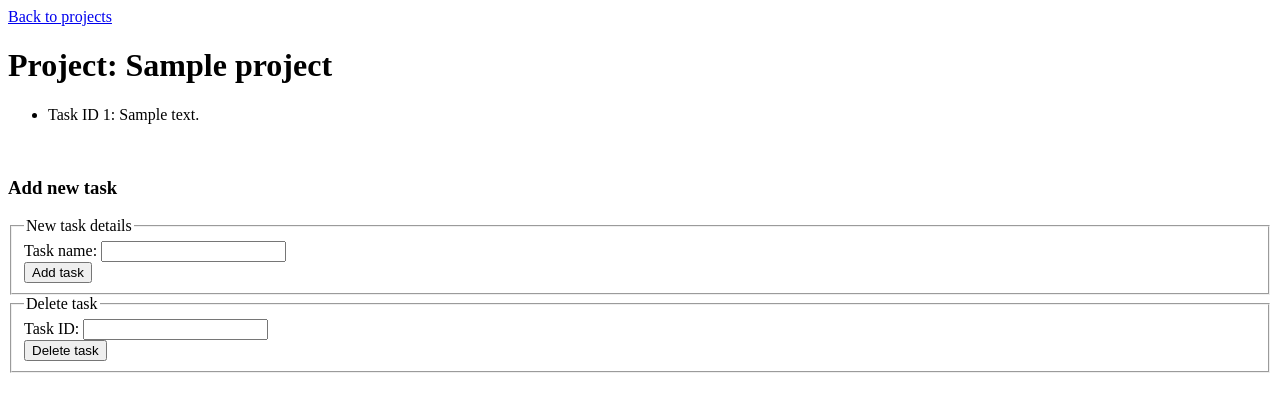
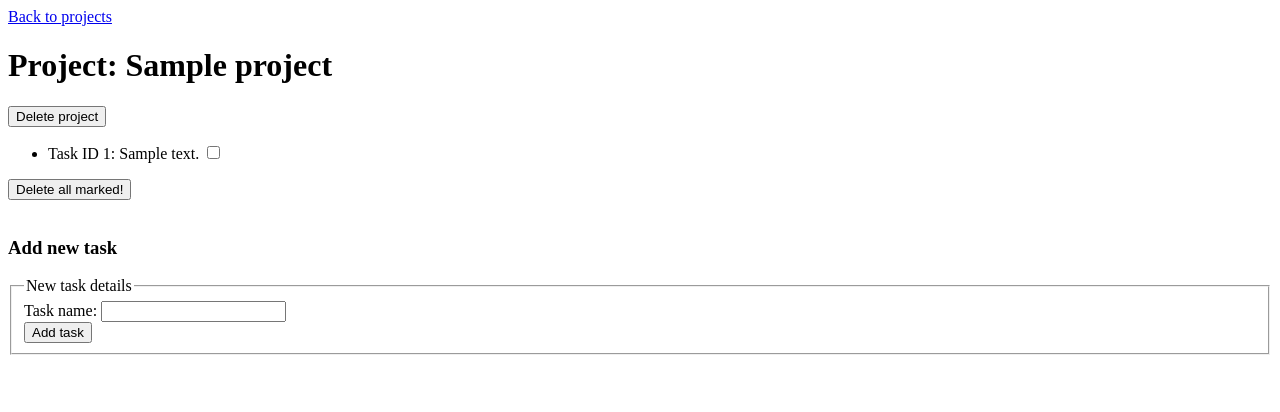
Before and after one commit to sergvbash/sql_app, a Flask app: page /project/1 in a window 1280 px wide. Shown: the top 412 px of the page. Run offline with Flask 2, Linux system fonts and the light colour scheme; tables that the repository leaves empty hold one stand-in row (values such as "Sample post").

Commit message:
Improvement

```diff
--- a/app.py
+++ b/app.py
@@ -14,6 +14,7 @@ class Project(db.Model):
     project_id = db.Column(db.Integer, primary_key=True)
     title = db.Column(db.String(50))
 
+    task = db.relationship('Task', cascade='all, delete-orphan')
 
 class Task(db.Model):
     __tablename__ = 'tasks'
@@ -63,43 +64,22 @@ def add_task(project_id):
 
 @app.route('/delete/task/<project_id>', methods=['post'])
 def del_task(project_id):
-    task_id = request.form['taskid']
-    if task_id:
-        tasktodel = Task.query.filter_by(task_id=task_id).first()
-        if tasktodel:
-            db.session.delete(tasktodel)
-            db.session.commit()
-            flash('The task was successfully deleted', 'green')
-        else:
-            flash('There is no task with suth an ID', 'red')
-    else:
-        flash('Enter an ID of a task to delete', 'red')
+    tasksd_id = request.form.getlist('tasktodel')
+    for taskd_id in tasksd_id:
+        tasktodel = Task.query.filter_by(task_id=taskd_id).first()
+        db.session.delete(tasktodel)
+        db.session.flush()
+    db.session.commit()
+    flash('The tasks were successfully deleted', 'green')
     return redirect(url_for('show_tasks', project_id=project_id))
 
-@app.route('/delete/project/', methods=['post'])
-def del_project():
-    project_id = request.form['projectid']
-    all_tasks = request.form.get('plustasks')
-    if project_id:
+@app.route('/delete/project/<project_id>', methods=['post'])
+def del_project(project_id):
         projecttodel = Project.query.filter_by(project_id=project_id).first()
-        if projecttodel:
-            if all_tasks=='checked':
-                taskstodel = Task.query.filter_by(project_id=project_id).all()
-                for tasktodel in taskstodel:
-                    db.session.delete(tasktodel)
-                    db.session.flush()
-                db.session.delete(projecttodel)
-                db.session.commit()
-                flash('The project and all tasks were successfully deleted', 'green')
-            else:
-                db.session.delete(projecttodel)
-                db.session.commit()
-                flash('The project was successfully deleted', 'green')
-        else:
-            flash('There is no project with suth an ID', 'red')
-    else:
-        flash('Enter an ID of a project to delete', 'red')
-    return redirect(url_for('show_projects'))
+        db.session.delete(projecttodel)
+        db.session.commit()
+        flash('The project and all tasks were successfully deleted', 'green')
+        return redirect(url_for('show_projects'))
 
 
 
--- a/templates/project_tasks.html
+++ b/templates/project_tasks.html
@@ -8,12 +8,17 @@
     <a href="{{ url_for('show_projects') }}">Back to projects</a>
 
     <h1>Project: {{project.title}}</h1>
+    <form method="post" action="/delete/project/{{project.project_id}}">
+            <input type="submit" value="Delete project">
+    </form>
+    <form method="post" action="/delete/task/{{project.project_id}}">
     <ul>
         {% for i in tasks %}
-        <li>Task ID {{i.task_id}}: {{i.description}}</li>
+        <li>Task ID {{i.task_id}}: {{i.description}} <input type="checkbox" name="tasktodel" value={{i.task_id}}> </li>
         {% endfor %}
     </ul>
-
+        <input type="submit" value="Delete all marked!">
+    </form>
     <br>
 
     <h3>Add new task</h3>
@@ -25,14 +30,14 @@
 
         </fieldset>
     </form>
-    <form method="post" action="/delete/task/{{project.project_id}}">
-        <fieldset>
-            <legend>Delete task </legend>
-            Task ID: <input type="number" name="taskid"><br>
-            <input type="submit" value="Delete task">
+<!--    <form method="post" action="/delete/task/{{project.project_id}}">-->
+<!--        <fieldset>-->
+<!--            <legend>Delete task </legend>-->
+<!--            Task ID: <input type="number" name="taskid"><br>-->
+<!--            <input type="submit" value="Delete task">-->
 
-        </fieldset>
-    </form>
+<!--        </fieldset>-->
+<!--    </form>-->
     {% for category, message in get_flashed_messages(with_categories=True) %}
     <div style="color: {{category}};">{{ message }}</div>
     {% endfor %}
--- a/test_database.py
+++ b/test_database.py
@@ -20,11 +20,11 @@ class Task(Base):
     __tablename__ = 'tasks'
 
     task_id = Column(Integer, primary_key=True)
-    # project_id = Column(Integer, ForeignKey('projects.project_id'))
-    project_id = Column(Integer)
+    project_id = Column(Integer, ForeignKey('projects.project_id'))
+    # project_id = Column(Integer)
     description = Column(String(100))
 
-    # project = relationship('Project')
+    project = relationship('Project')
 
     def __repr__(self):
         return "<Task(task_id = '{0}', project_id='{1}', description='{2}')".format(self.task_id, self.project_id, self.description)
```
Also changed, not shown: templates/index.html (+9 -9 lines).
